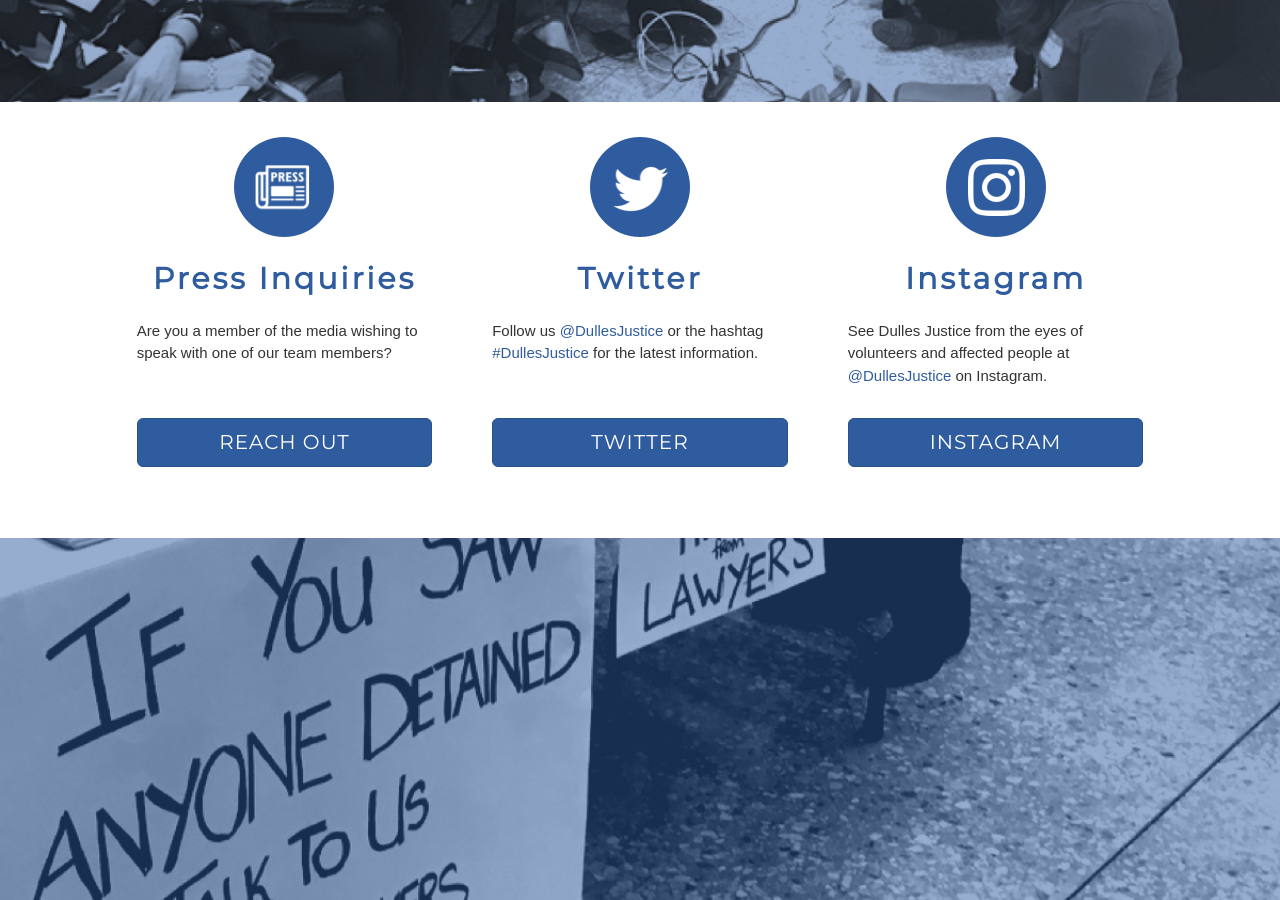
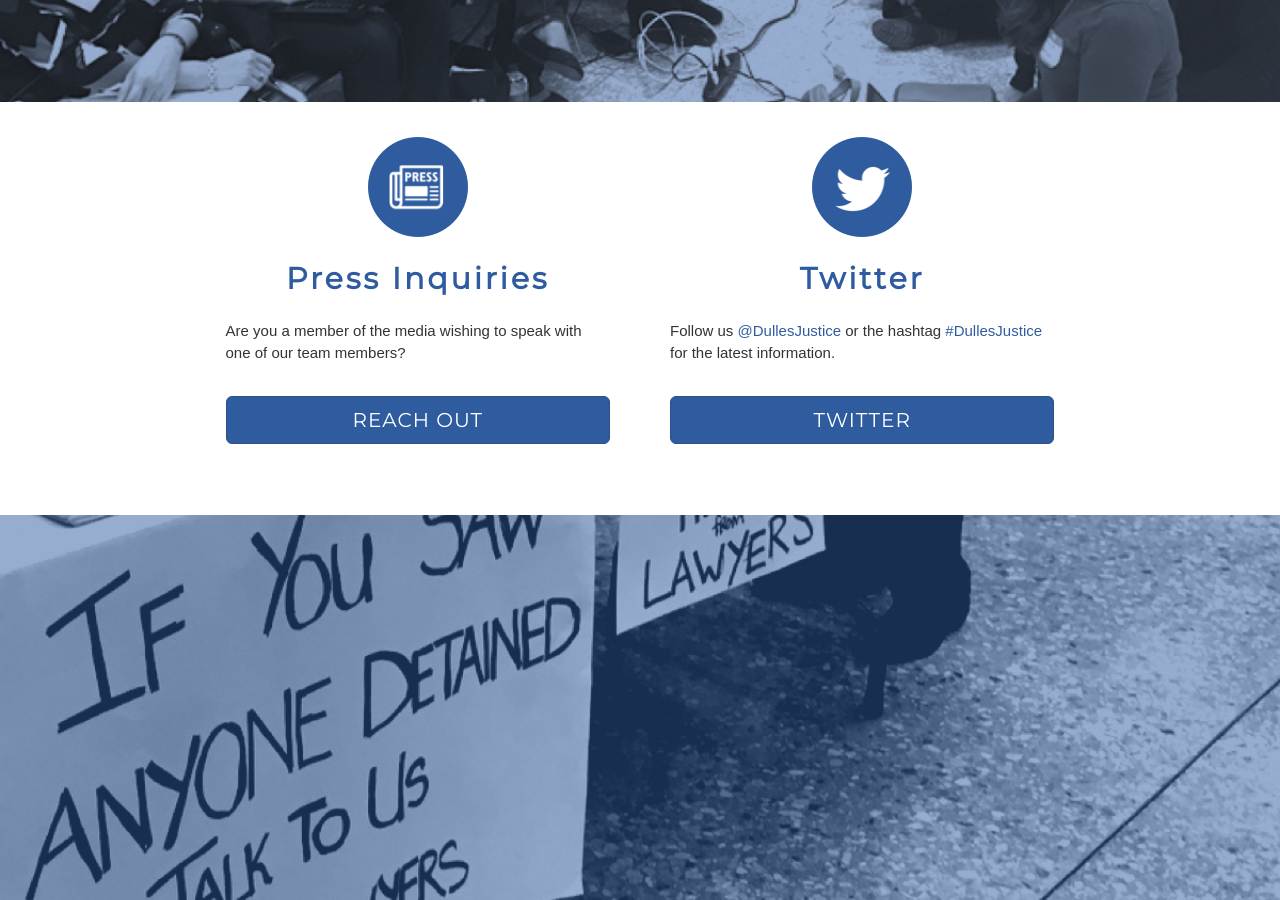
Before and after one commit to dullesjustice/site, a Jekyll site: the page built from index.html, in a window 1280 px wide and 900 px high, scrolled down 1521 px. Built offline with Jekyll 4.4.1, drawn with Linux system fonts in a browser that asks for light colours; some web fonts are replaced.

Commit message:
Remove instagram links

```diff
--- a/index.html
+++ b/index.html
@@ -52,39 +52,27 @@
   <div class="row padbottom50">
     <div class="col-sm-offset-1 col-sm-10 col-xs-12">
       <div class="row">
-        <div class="col-sm-4 col-xs-12">
+        <div class="col-sm-5 col-sm-offset-1 col-xs-12">
           <img class="centered" src="{{ site.baseurl }}/images/Icon-Press.png" />
           <h2 class="centered">Press Inquiries</h2>
           <p>Are you a member of the media wishing to speak with one of our team members?</p>
         </div>
-        <div class="col-sm-4 col-xs-12">
+        <div class="col-sm-5 col-xs-12">
           <img class="centered" src="{{ site.baseurl }}/images/Icon-Twitter.png" />
           <h2 class="centered">Twitter</h2>
           <p>Follow us <a href="https://twitter.com/DullesJustice">@DullesJustice</a> or the hashtag
           <a href="https://twitter.com/hashtag/DullesJustice">#DullesJustice</a> for the latest information. </p>
         </div>
-       <div class="col-sm-4 col-xs-12">
-          <img class="centered" src="{{ site.baseurl }}/images/Icon-Insta.png" />
-          <h2 class="centered">Instagram</h2>
-          <p>See Dulles Justice from the eyes of volunteers and affected people at
-            <a href="https://www.instagram.com/dullesjustice/">@DullesJustice</a> on Instagram.</p>
-        </div>
-
       </div>
       <div class="row">
-        <div class="col-sm-4 col-xs-12">
+        <div class="col-sm-5 col-sm-offset-1 col-xs-12">
           <a class="spaced btn btn-primary btn-lg" href="{{ site.baseurl }}/press/">
             REACH OUT
           </a>
         </div>
-        <div class="col-sm-4 col-xs-12">
+        <div class="col-sm-5 col-xs-12">
           <a class="spaced btn btn-primary btn-lg" href="https://twitter.com/DullesJustice">
             TWITTER
-          </a>
-        </div>
-        <div class="col-sm-4 col-xs-12">
-          <a class="spaced btn btn-primary btn-lg" href="https://www.instagram.com/dullesjustice/">
-            INSTAGRAM
           </a>
         </div>
 
```
